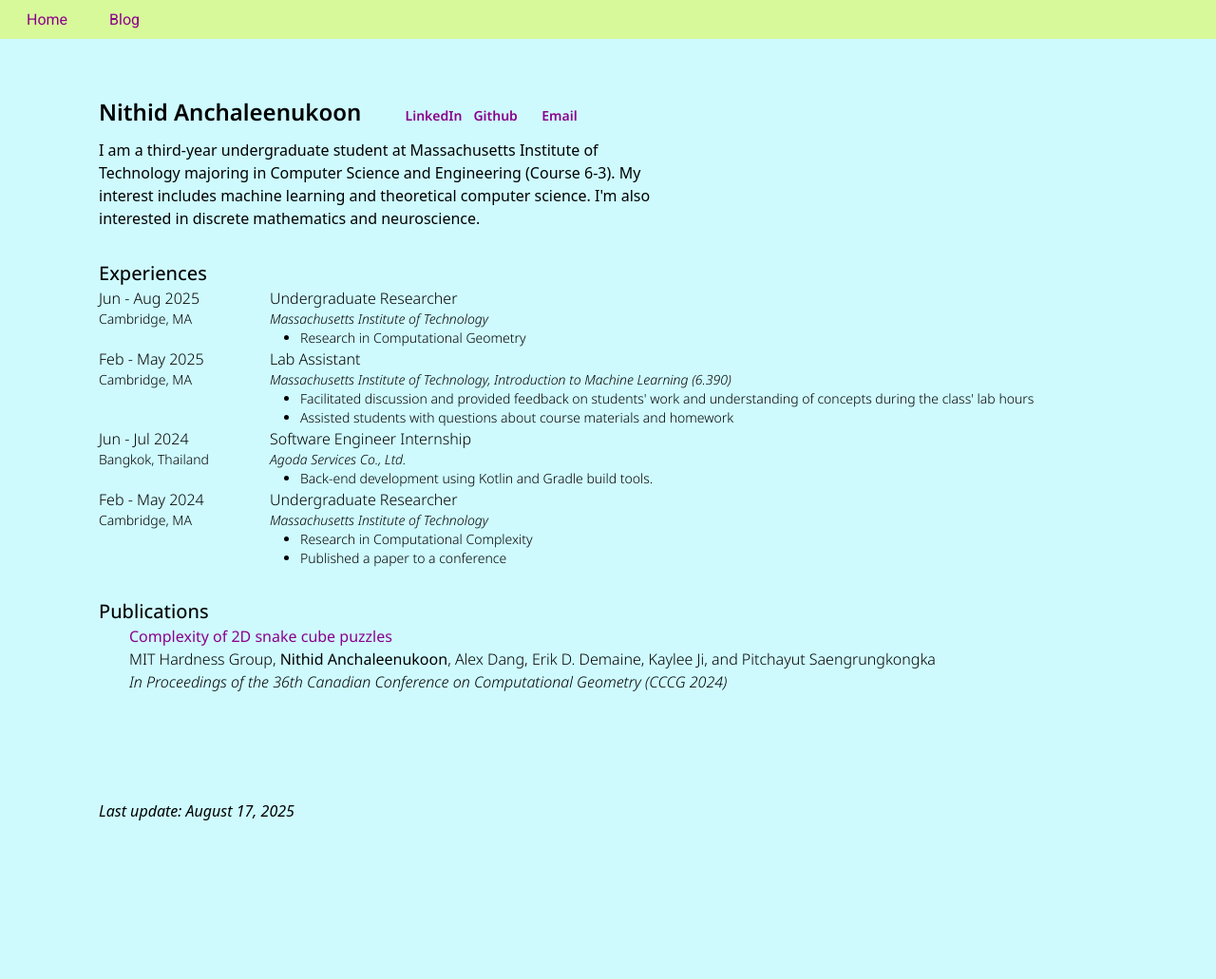
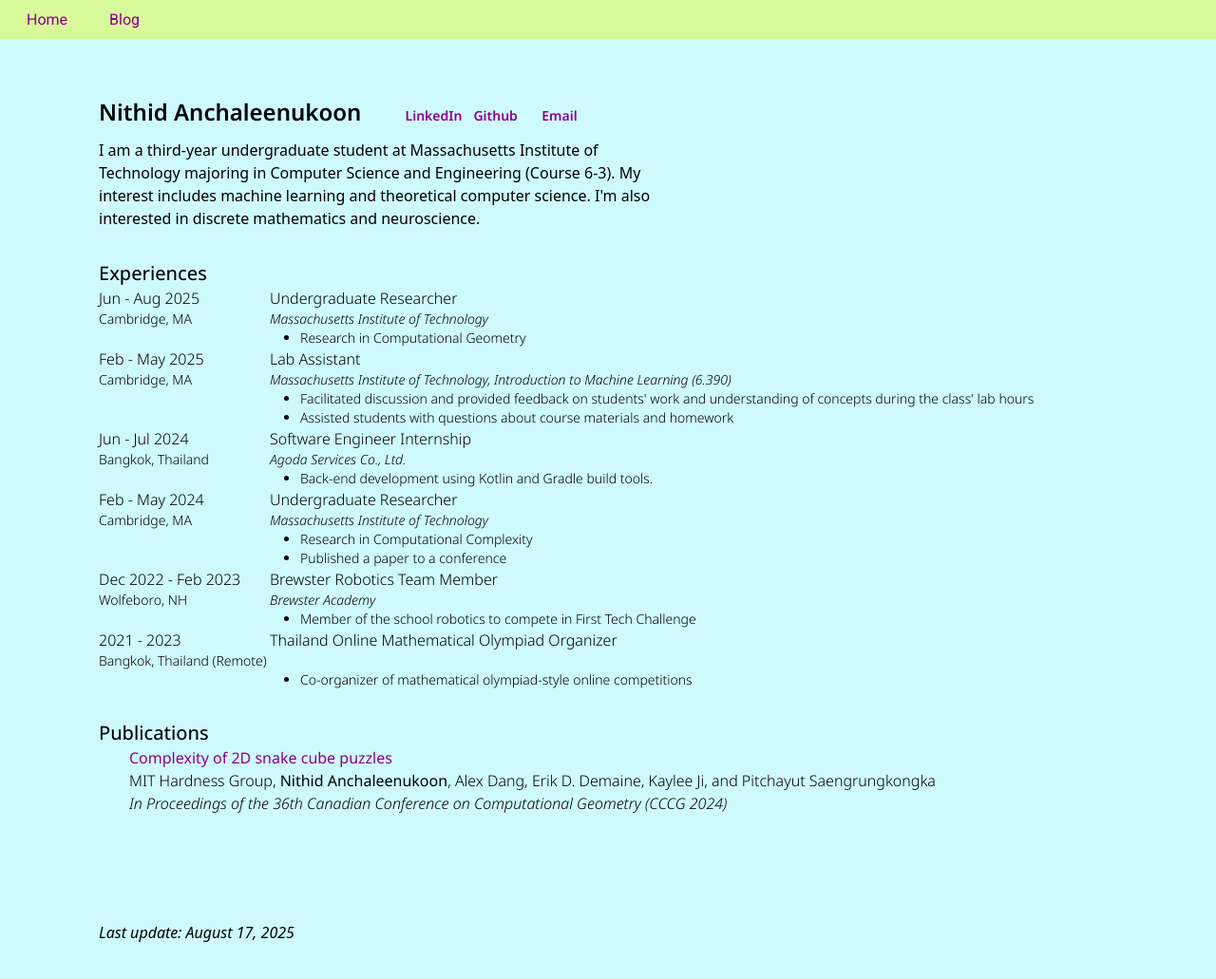
Before and after one commit to psi241/psi241.github.io, a Jekyll site: the page built from index.html, in a window 1280 px wide and 1034 px high. Shown: the top 1031 px of the window at 95% size. Built offline with Jekyll 4.4.1, drawn with Linux system fonts in a browser that asks for light colours.

Commit message:
Add experiences

```diff
--- a/_data/exp.yml
+++ b/_data/exp.yml
@@ -1,4 +1,4 @@
---- # Summer 2025
+--- # Experiences to list on the homepage
 - name: Undergraduate Researcher
   date: Jun - Aug 2025
   organization: Massachusetts Institute of Technology
@@ -27,3 +27,17 @@
   description:
     - Research in Computational Complexity
     - Published a paper to a conference
+
+- name: Brewster Robotics Team Member
+  date: Dec 2022 - Feb 2023
+  organization: Brewster Academy
+  location: Wolfeboro, NH
+  description:
+    - Member of the school robotics to compete in First Tech Challenge
+
+- name: Thailand Online Mathematical Olympiad Organizer
+  date: 2021 - 2023
+  organization:
+  location: Bangkok, Thailand (Remote)
+  description:
+    - Co-organizer of mathematical olympiad-style online competitions
```
